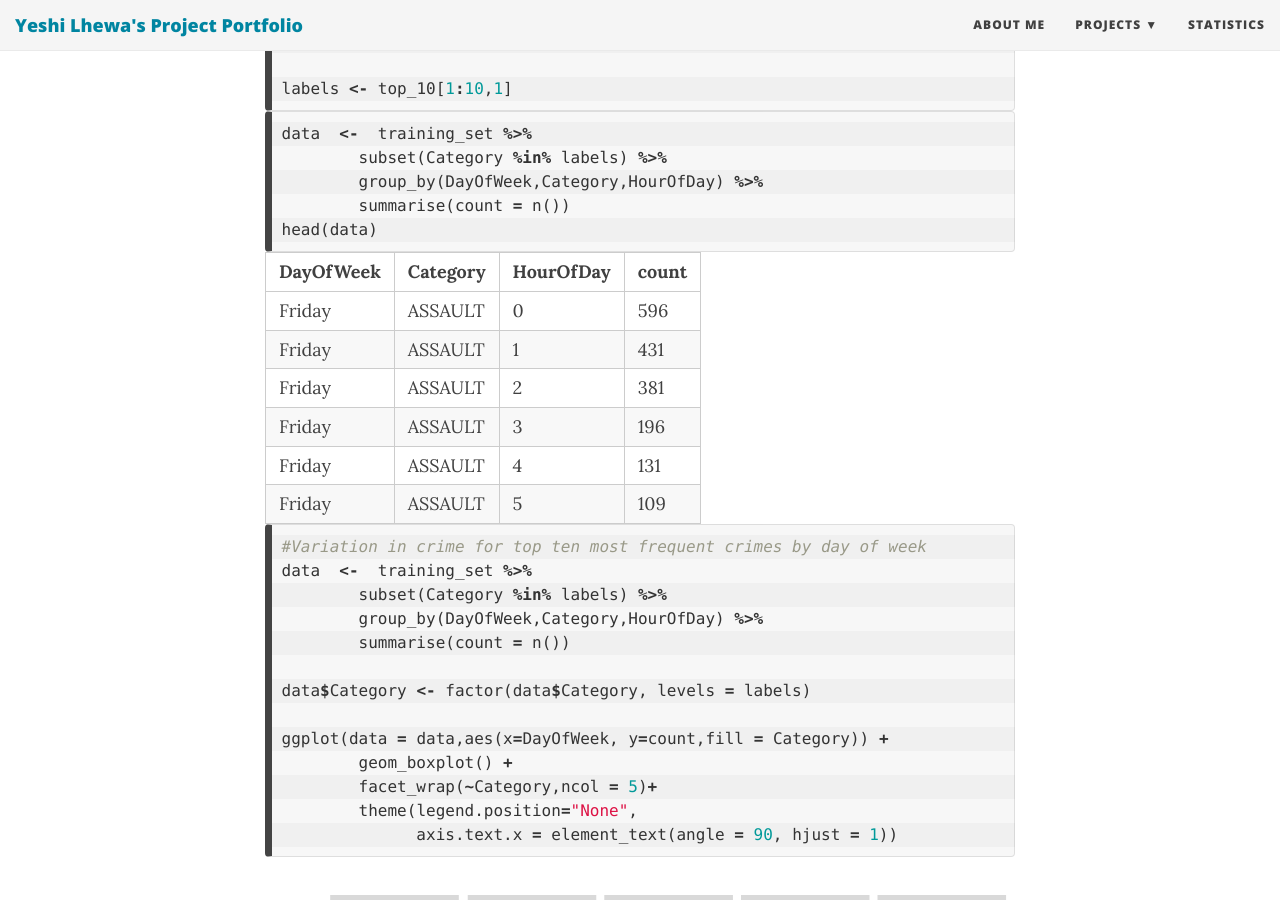
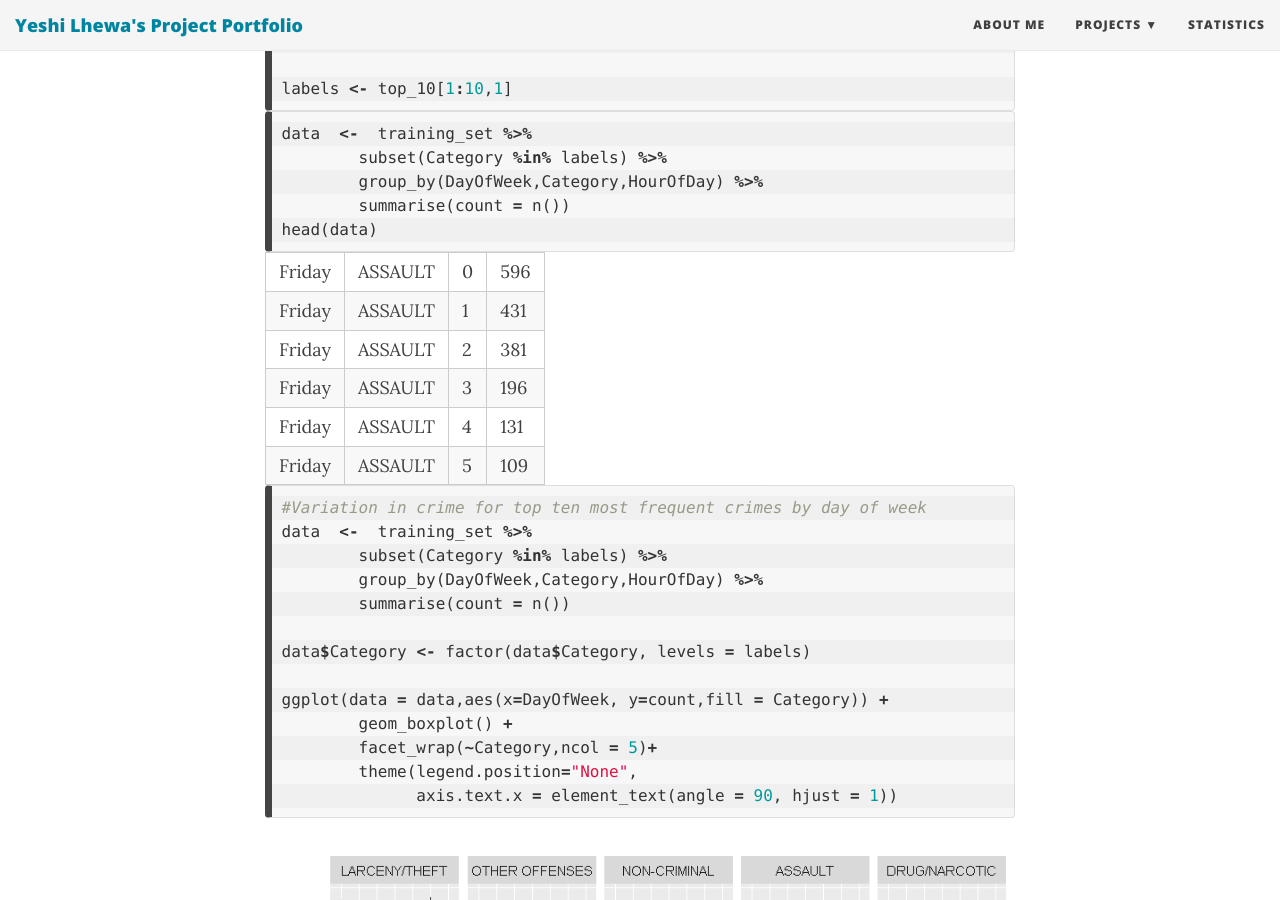
Before and after one commit to yesman89/yesman89.github.io, a Jekyll site: the page built from _posts/2019-08-04-San-Fran.md, in a window 1280 px wide and 900 px high, scrolled down 1625 px. Built offline with Jekyll 4.4.1, drawn with Linux system fonts in a browser that asks for light colours; nearby versions of some CDN libraries.

Commit message:
Update 2019-08-04-San-Fran.md

```diff
--- a/_posts/2019-08-04-San-Fran.md
+++ b/_posts/2019-08-04-San-Fran.md
@@ -52,7 +52,6 @@
 
 
 <table>
-<thead><tr><th scope=col>DayOfWeek</th><th scope=col>Category</th><th scope=col>HourOfDay</th><th scope=col>count</th></tr></thead>
 <tbody>
 	<tr><td>Friday </td><td>ASSAULT</td><td>0      </td><td>596    </td></tr>
 	<tr><td>Friday </td><td>ASSAULT</td><td>1      </td><td>431    </td></tr>
```
